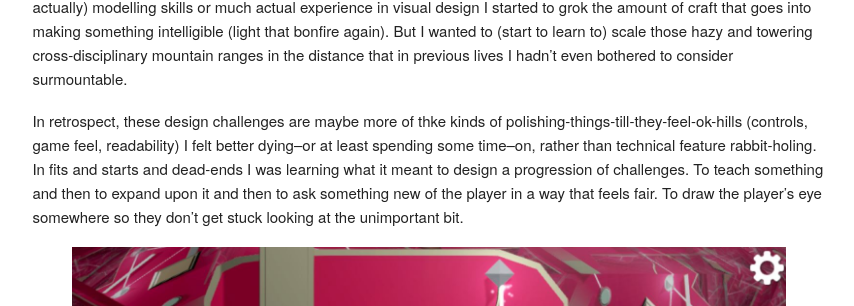
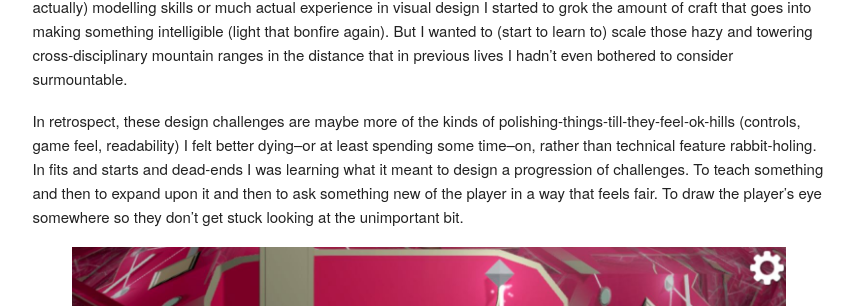
Before and after one commit to kevinw/kevinw.github.com, a Jekyll site: the page built from _posts/2017-09-25-game-failures-graveyard.markdown, in a window 1280 px wide and 900 px high, scrolled down 9027 px. Shown: the part 150-456 px from the top of the window, without its empty margins (294-1148 px from the left). Built offline with Jekyll 4.4.1, drawn with Linux system fonts in a browser that asks for light colours; comment, search, counter and statistics services are not loaded; some of the changed text lies outside the part shown.

Commit message:
fix some typos

```diff
--- a/_posts/2017-09-25-game-failures-graveyard.markdown
+++ b/_posts/2017-09-25-game-failures-graveyard.markdown
@@ -111,7 +111,7 @@ Often the first and loudest feedback was that the controls were too finicky--and
 
 Also tough was finding a visual language for distinguishing rotatable things from static things. Without a lot of (any, actually) modelling skills or much actual experience in visual design I started to grok the amount of craft that goes into making something intelligible (light that bonfire again). But I wanted to (start to learn to) scale those hazy and towering cross-disciplinary mountain ranges in the distance that in previous lives I hadn't even bothered to consider surmountable.
 
-In retrospect, these design challenges are maybe more of thke kinds of polishing-things-till-they-feel-ok-hills (controls, game feel, readability) I felt better dying--or at least spending some time--on, rather than technical feature rabbit-holing. In fits and starts and dead-ends I was learning what it meant to design a progression of challenges. To teach something and then to expand upon it and then to ask something new of the player in a way that feels fair. To draw the player's eye somewhere so they don't get stuck looking at the unimportant bit.
+In retrospect, these design challenges are maybe more of the kinds of polishing-things-till-they-feel-ok-hills (controls, game feel, readability) I felt better dying--or at least spending some time--on, rather than technical feature rabbit-holing. In fits and starts and dead-ends I was learning what it meant to design a progression of challenges. To teach something and then to expand upon it and then to ask something new of the player in a way that feels fair. To draw the player's eye somewhere so they don't get stuck looking at the unimportant bit.
 
 {% include image.html url="/img/gamefailures/lwr_3.jpg" description="Cut with kindergarten scissors" %}
 
```
Also changed, not shown: other parts of _posts/2017-09-25-game-failures-graveyard.markdown (+4 -4 lines).
